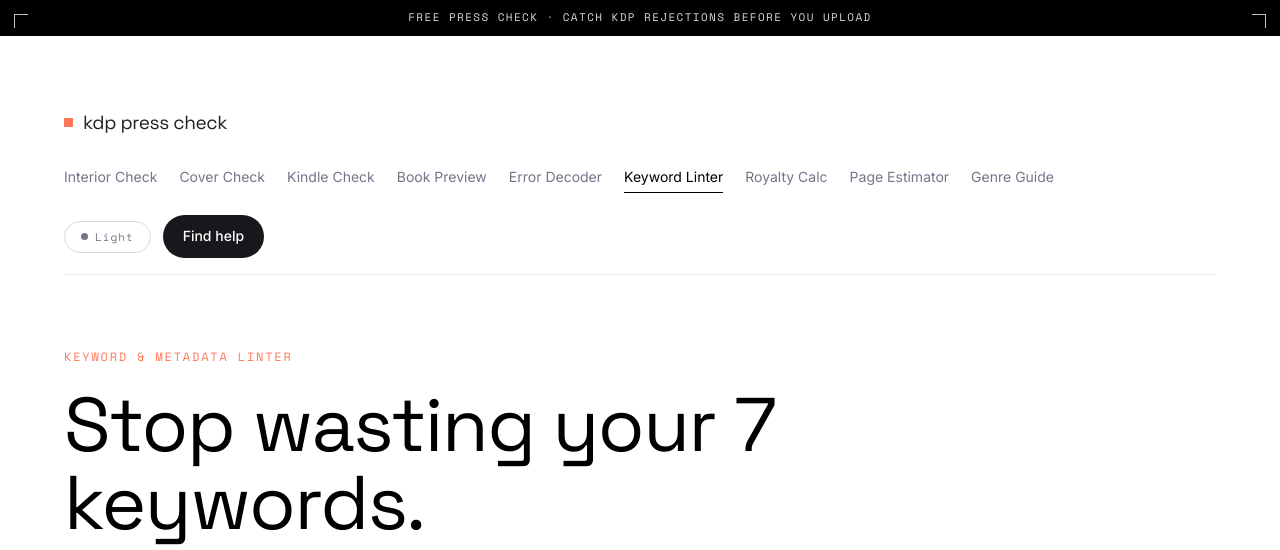
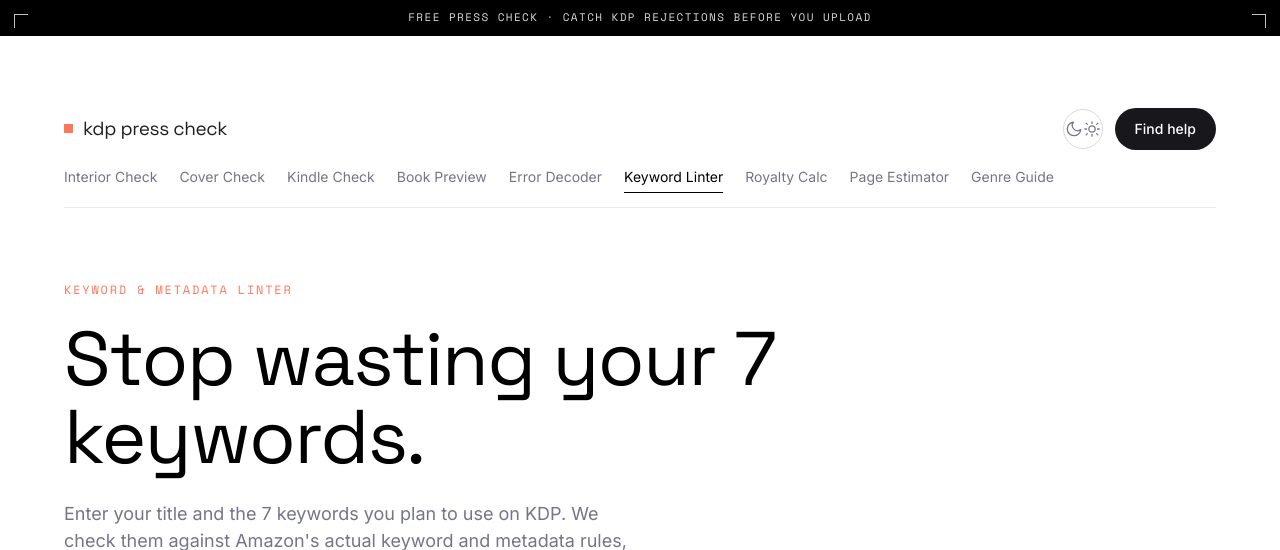
Before and after one commit to Cyrus-Rocky/kdp-press-check, a Flask app: page /keyword-linter in a window 1280 px wide. Shown: the top 550 px of the page. Run offline with Flask 3, Linux system fonts and the light colour scheme; some libraries are stand-ins or nearby versions.

Commit message:
Header: icon-only theme toggle top-right; linter real-time
Header restructured into a sticky topbar: brand on the left, and a
right-aligned cluster with an icon-only light/dark toggle (sun/moon that
swaps by theme, no more text) next to the Find help pill. The nav moved
to its own bordered row below, so the toggle and Find help always sit
cleanly in the top-right corner. theme.js is unchanged (it only sets
data-theme + aria), so the swap keeps working.

Keyword & Metadata Linter now analyzes in real time: every keystroke
across the title, subtitle, author, and 7 keyword fields triggers a
debounced (180ms) re-check, so results update live instead of only on
the button press. The button still works for an immediate check.

Co-Authored-By: Claude Sonnet 5 <noreply@anthropic.com>

```diff
--- a/static/style.css
+++ b/static/style.css
@@ -275,19 +275,20 @@ a { color: var(--accent-ink); }
   .footer-inner { padding: 48px 16px 32px; }
 }
 
+.topbar {
+  position: sticky;
+  top: 0;
+  z-index: 50;
+  background: var(--pc-canvas);
+  margin-bottom: 40px;
+}
 .masthead {
   display: flex;
   align-items: center;
   justify-content: space-between;
   gap: 24px;
-  padding: 16px 0;
-  border-bottom: 1px solid var(--pc-rule-soft);
-  margin-bottom: 40px;
+  padding: 16px 0 12px;
   flex-wrap: wrap;
-  position: sticky;
-  top: 0;
-  background: var(--pc-canvas);
-  z-index: 50;
 }
 .masthead .mark {
   font-family: var(--font-display);
@@ -306,17 +307,11 @@ a { color: var(--accent-ink); }
   flex-shrink: 0;
 }
 
-.masthead-right {
-  display: flex;
-  align-items: center;
-  gap: 22px;
-  flex-wrap: wrap;
-}
-
 .masthead-actions {
   display: flex;
   align-items: center;
   gap: 12px;
+  flex-shrink: 0;
 }
 
 .mode-nav {
@@ -326,36 +321,29 @@ a { color: var(--accent-ink); }
   flex-wrap: wrap;
   font-family: var(--font-body);
   font-size: 14px;
+  padding-bottom: 14px;
+  border-bottom: 1px solid var(--pc-rule-soft);
 }
 
 .theme-toggle {
   display: inline-flex;
   align-items: center;
-  gap: 7px;
+  justify-content: center;
+  width: 40px;
+  height: 40px;
   background: none;
   border: 1px solid var(--pc-rule);
-  border-radius: var(--radius-pill);
-  padding: 7px 16px;
+  border-radius: 50%;
+  padding: 0;
   cursor: pointer;
-  font-family: var(--font-mono);
-  font-size: 11px;
-  letter-spacing: 1px;
   color: var(--pc-muted);
   flex-shrink: 0;
 }
 .theme-toggle:hover { border-color: var(--pc-strong); color: var(--pc-strong); }
-.theme-dot {
-  width: 7px;
-  height: 7px;
-  border-radius: 50%;
-  background: var(--pc-muted);
-  display: inline-block;
-  flex-shrink: 0;
-}
-:root[data-theme="dark"] .theme-dot { background: var(--pc-coral); }
-.theme-label-dark { display: none; }
-:root[data-theme="dark"] .theme-label-light { display: none; }
-:root[data-theme="dark"] .theme-label-dark { display: inline; }
+.theme-toggle svg { display: block; }
+.theme-icon-sun { display: none; }
+:root[data-theme="dark"] .theme-icon-moon { display: none; }
+:root[data-theme="dark"] .theme-icon-sun { display: block; }
 
 .cta-pill {
   display: inline-flex;
--- a/templates/base.html
+++ b/templates/base.html
@@ -40,12 +40,25 @@
   <div class="announce-bar">Free press check · Catch KDP rejections before you upload</div>
 
   <div class="wrap">
+    <div class="topbar">
       <header class="masthead">
         <a href="{{ url_for('index') }}" class="mark" style="text-decoration:none; color:inherit;">
           <span class="mark-dot" aria-hidden="true"></span>
           kdp press check
         </a>
-      <div class="masthead-right">
+        <div class="masthead-actions">
+          <button type="button" id="theme-toggle" class="theme-toggle" aria-label="Switch to dark mode" aria-pressed="false" title="Toggle light / dark">
+            <svg class="theme-icon-moon" width="18" height="18" viewBox="0 0 24 24" fill="none" aria-hidden="true">
+              <path d="M21 12.8A9 9 0 1 1 11.2 3a7 7 0 0 0 9.8 9.8z" stroke="currentColor" stroke-width="1.7" stroke-linecap="round" stroke-linejoin="round"/>
+            </svg>
+            <svg class="theme-icon-sun" width="18" height="18" viewBox="0 0 24 24" fill="none" aria-hidden="true">
+              <circle cx="12" cy="12" r="4.2" stroke="currentColor" stroke-width="1.7"/>
+              <path d="M12 2.5v2.2M12 19.3v2.2M4.2 4.2l1.6 1.6M18.2 18.2l1.6 1.6M2.5 12h2.2M19.3 12h2.2M4.2 19.8l1.6-1.6M18.2 5.8l1.6-1.6" stroke="currentColor" stroke-width="1.7" stroke-linecap="round"/>
+            </svg>
+          </button>
+          <a href="{{ url_for('problem_solvers') }}" class="cta-pill {{ 'is-active' if active_mode == 'solvers' else '' }}">Find help</a>
+        </div>
+      </header>
       <nav class="mode-nav">
         <a href="{{ url_for('index') }}"        class="{{ 'is-active' if active_mode == 'interior' else '' }}">Interior Check</a>
         <a href="{{ url_for('cover_index') }}"  class="{{ 'is-active' if active_mode == 'cover'    else '' }}">Cover Check</a>
@@ -57,16 +70,7 @@
         <a href="{{ url_for('estimate_pages_index') }}" class="{{ 'is-active' if active_mode == 'estimate' else '' }}">Page Estimator</a>
         <a href="{{ url_for('genre_checklist') }}"      class="{{ 'is-active' if active_mode == 'genre'    else '' }}">Genre Guide</a>
       </nav>
-        <div class="masthead-actions">
-          <button type="button" id="theme-toggle" class="theme-toggle" aria-label="Switch to dark mode" aria-pressed="false">
-            <span class="theme-dot" aria-hidden="true"></span>
-            <span class="theme-label-light">Light</span>
-            <span class="theme-label-dark">Dark</span>
-          </button>
-          <a href="{{ url_for('problem_solvers') }}" class="cta-pill {{ 'is-active' if active_mode == 'solvers' else '' }}">Find help</a>
     </div>
-      </div>
-    </header>
 
     {% with messages = get_flashed_messages() %}
       {% if messages %}
--- a/templates/keyword_linter.html
+++ b/templates/keyword_linter.html
@@ -191,12 +191,23 @@ function render(findings, filled) {
   out.innerHTML = summary + '<div class="lint-findings">' + rows + '</div>';
 }
 
-// live slot counter
+// live slot counter (kept snappy; full analysis is debounced)
 function updateCount() {
   var filled = [].filter.call(document.querySelectorAll(".ln-kw"), function(i){ return i.value.trim(); }).length;
   document.getElementById("ln-kw-count").textContent = filled + " / 7 filled";
 }
-document.querySelectorAll(".ln-kw").forEach(function(i){ i.addEventListener("input", updateCount); });
+
+// Real-time analysis: re-check on every keystroke across all fields, debounced.
+var lintTimer = null;
+function liveAnalyze() {
+  updateCount();
+  clearTimeout(lintTimer);
+  lintTimer = setTimeout(analyze, 180);
+}
+
+var allInputs = [document.getElementById("ln-title"), document.getElementById("ln-subtitle"), document.getElementById("ln-author")]
+  .concat([].slice.call(document.querySelectorAll(".ln-kw")));
+allInputs.forEach(function(i){ i.addEventListener("input", liveAnalyze); });
 
 document.getElementById("ln-check").addEventListener("click", analyze);
 
```
Lines whose indentation alone changed are shown as unchanged.
